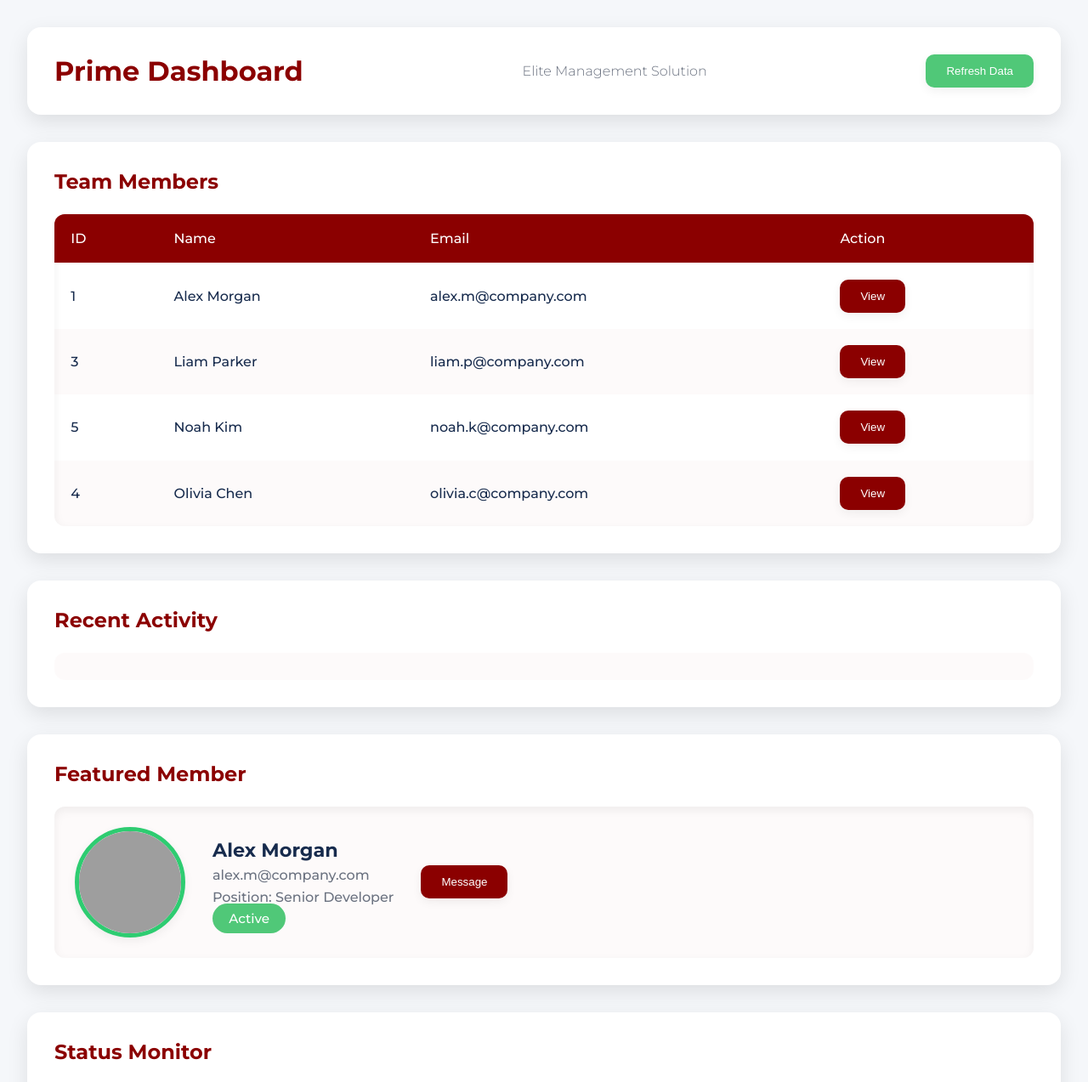
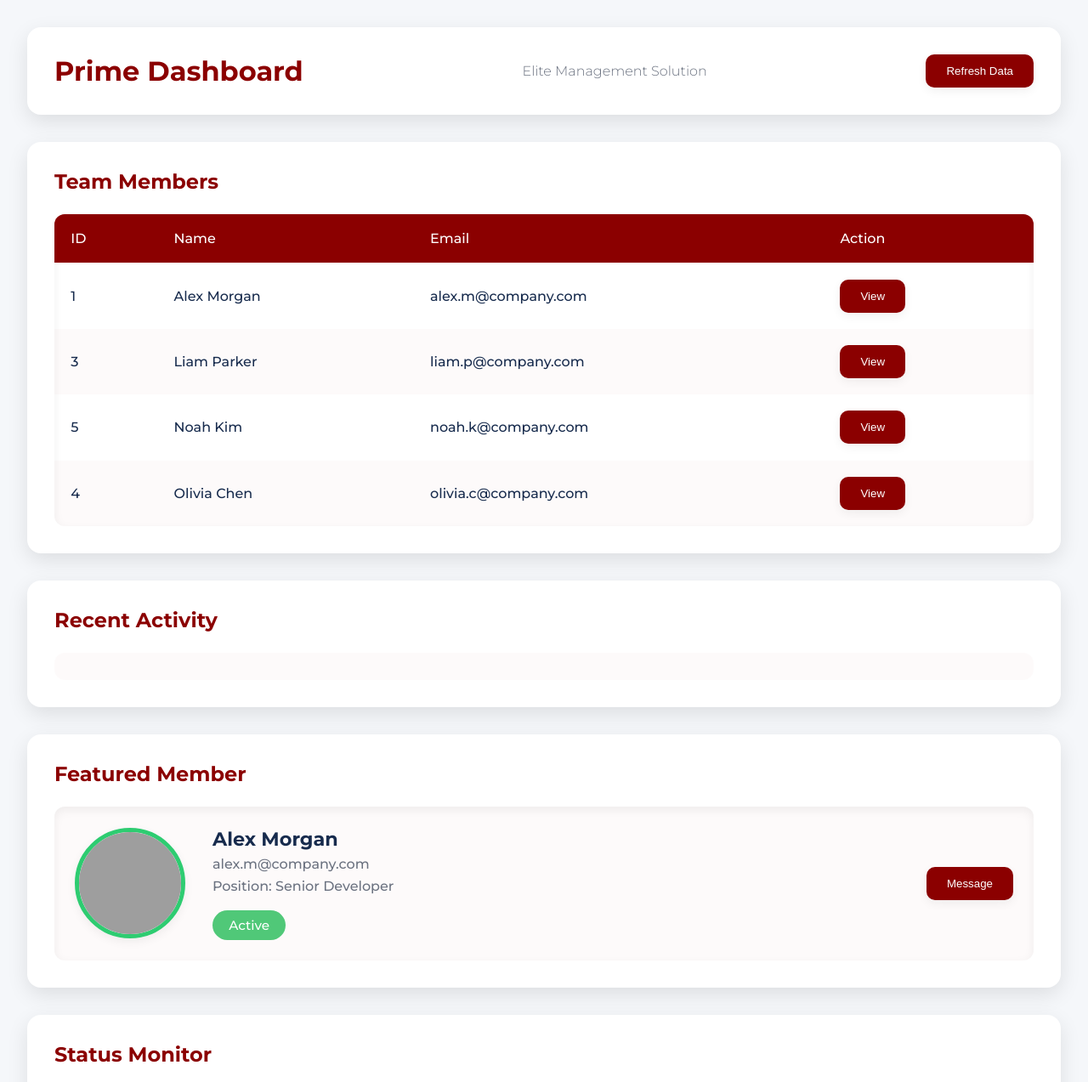
Before and after one commit to Mido1300/javascript-, a website: page index.html in a window 1280 px wide. Shown: the top 1273 px of the page at 85% size. Drawn offline with Linux system fonts and the light colour scheme; no server answers; grey boxes are pictures that could not be loaded.

Commit message:
Update style.css

```diff
--- a/style.css
+++ b/style.css
@@ -1,7 +1,7 @@
 :root {
-    --primary: #8B0000; /* Dark red */
-    --secondary: #50c878; /* Green for active */
-    --profile-frame: #2ecc71; /* Green for profile */
+    --primary: #8B0000;
+    --secondary: #50c878;
+    --profile-frame: #2ecc71;
     --background: #f5f7fa;
     --card-bg: #ffffff;
     --text: #172b4d;
@@ -155,6 +155,7 @@ tr:hover {
 .profile-card {
     display: flex;
     align-items: center;
+    justify-content: space-between;
     gap: 2rem;
 }
 
@@ -165,6 +166,10 @@ tr:hover {
     border: 5px solid var(--profile-frame);
     box-shadow: var(--shadow-sm);
     object-fit: cover;
+}
+
+.profile-info {
+    flex: 1;
 }
 
 .profile-info h3 {
@@ -182,6 +187,8 @@ tr:hover {
     border-radius: 25px;
     font-weight: 500;
     font-size: 0.95rem;
+    display: inline-block;
+    margin-top: 0.8rem;
 }
 
 .status-active {
@@ -261,10 +268,10 @@ tr:hover {
 }
 
 .refresh-btn {
-    background: var(--secondary);
+    background: var(--primary); /* Changed from secondary (green) to primary (dark red) */
 }
 
 .refresh-btn:hover {
-    background: #3da860;
+    background: #660000;
     box-shadow: var(--shadow-md);
 }
```
